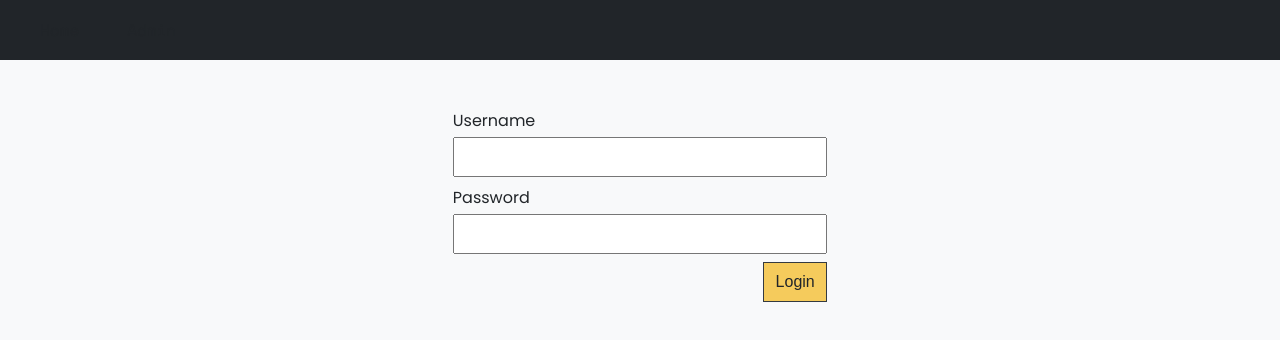
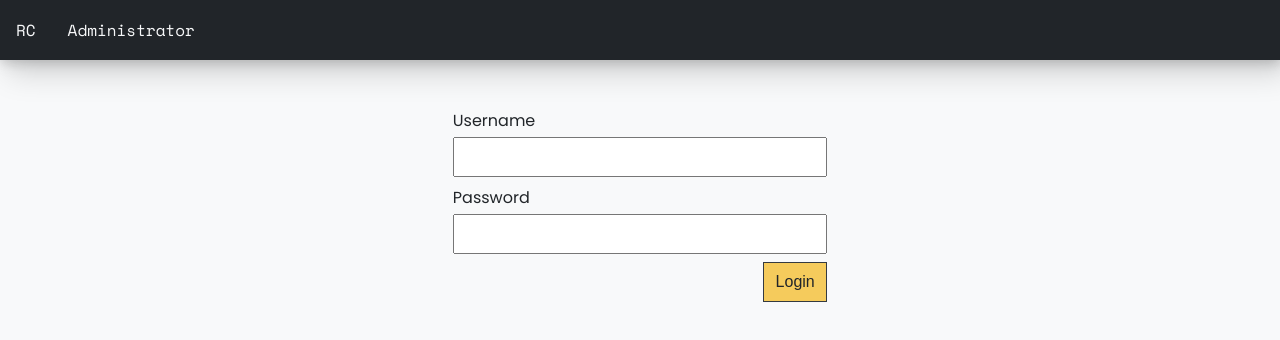
Before and after one commit to Brett-BI/random_choice_blog_react, a React (Create React App) app: page /login in a window 1280 px wide. Shown: the top 340 px of the page. Built offline with nearby package versions, Linux system fonts and the light colour scheme.

Commit message:
Header styling: header on-hover events and collapsed styling on one screen.

```diff
--- a/src/App.scss
+++ b/src/App.scss
@@ -10,6 +10,8 @@ $bg-light: #f8f9fa;
 $bg-medium: #adb5bd;
 $bg-dark: #343a40;
 $bg-darker: #212529;
+$shadow-default: 0 2px 10px 0 rgba(0,0,0,.1), 2px 4px 15px 0 rgba(0,0,0,.1), 8px 14px 30px 0 (rgba(0,0,0,.15));
+$shadow-hover: 0 6px 25px 0 rgba(0,0,0,.1), 4px 8px 34px 0 rgba(0,0,0,.1), 12px 18px 44px 0 (rgba(0,0,0,.15));
 
 * {
   font-size: 16px;
@@ -104,7 +106,7 @@ label {
 
 a {
   text-decoration: none;
-  color: $text-dark;
+  color: inherit;
 }
 
 a:visited {
@@ -115,6 +117,10 @@ a:visited {
 
 /* UTILITY CLASSES */
 /* display */
+.hidden {
+  display: none;
+}
+
 .d-block {
   display: block;
 }
@@ -218,11 +224,12 @@ a:visited {
   border: 1px solid $bg-medium;
   padding: 1rem;
   background: $bg-lighter;
-  box-shadow: 0 2px 10px 0 rgba(0,0,0,.25);
+  box-shadow: $shadow-default;
   transition: transform 150ms, box-shadow 150ms;
 }
 
 .card:hover {
-  transform: scale(1.025);
-  box-shadow: 0 6px 25px 0 rgba(0,0,0,.25);
+  transform: scale(1.02);
+  /*box-shadow: 0 6px 25px 0 rgba(0,0,0,.25);*/
+  box-shadow: $shadow-hover;
 }
--- a/src/components/article/Articles.js
+++ b/src/components/article/Articles.js
@@ -25,7 +25,7 @@ class Articles extends React.Component {
 
     if(!this.state.articles.length) {
       this.setState({ ...this.state, loading: true });
-      let articles = await getArticles(3);
+      let articles = await getArticles(5);
 
       if(this._isMounted) {
         console.log(articles);
--- a/src/components/header/Header.js
+++ b/src/components/header/Header.js
@@ -9,7 +9,32 @@ class Header extends React.Component {
 
     constructor(props) {
         super(props);
-        this.state = {};
+        this.state = {
+            displayState: 'full',
+            hideSubNav: true
+        };
+        this.handleScroll = this.handleScroll.bind(this);
+        this.handleBrandClick = this.handleBrandClick.bind(this);
+    }
+
+    componentDidMount() {
+        this.setState({ ...this.state, displayState: 'full', hideSubNav: true });
+        window.addEventListener('scroll', () => {
+            console.log(window.scrollY);
+            this.handleScroll(window.scrollY);
+        })
+    }
+
+    handleScroll(scroll) {
+        if(scroll > 60) {
+            this.setState({ ...this.state, displayState: 'minimal' });
+        } else {
+            this.setState({ ...this.state, displayState: 'full' });
+        }
+    }
+
+    handleBrandClick(e) {
+        this.setState({ ...this.state, hideSubNav: !this.state.hideSubNav });
     }
 
     render() {
@@ -18,20 +43,16 @@ class Header extends React.Component {
         if(this.props.user) {
             isLoggedIn = this.props.user.isLoggedIn;
         }
+
         console.log(`is admin? ${window.location.pathname.includes('/admin')}`);
         return (
-            <header>
-                <nav>
-                    <ul>
-                        <li>
-                            <Link to="/">Home</Link>
-                        </li>
-                        <li>
-                            <Link className={ window.location.pathname.includes('/admin') ? "active" : null } to="/admin">Admin</Link>
-                        </li>
-                    </ul>
+            <header className={ this.state.displayState }>
+                <span className={ `${this.state.displayState === "minimal" ? 'brand' : 'hidden'}` } onClick={ this.handleBrandClick }><Link to="/">RC</Link></span>
+                <nav className={ this.state.hideSubNav ? "hide" : "show"}>
+                    <span className={ `${this.state.displayState === "minimal" ? 'nav-item' : 'brand'}` }><Link to="/">{ this.state.displayState === "minimal" ? 'Home' : 'RC' }</Link></span>
+                    <span className="nav-item"><Link className={ window.location.pathname.includes('/admin') ? ", active" : '' } to="/admin">Administrator</Link></span>
                 </nav>
-                <span className="logout">{ isLoggedIn ? <Link to="/logout">Logout</Link> : null }</span>
+                <span className={ `${this.state.displayState === "minimal" ? 'hidden' : 'logout'}` }>{ isLoggedIn ? <Link to="/logout">Logout</Link> : null }</span>
             </header>
         )
     }
--- a/src/components/header/Header.scss
+++ b/src/components/header/Header.scss
@@ -10,37 +10,47 @@ $bg-light: #f8f9fa;
 $bg-medium: #adb5bd;
 $bg-dark: #343a40;
 $bg-darker: #212529;
+$shadow-default: 0 2px 10px 0 rgba(0,0,0,.1), 2px 4px 15px 0 rgba(0,0,0,.1), 8px 14px 30px 0 (rgba(0,0,0,.15));
+$shadow-hover: 0 6px 25px 0 rgba(0,0,0,.1), 4px 8px 34px 0 rgba(0,0,0,.1), 12px 18px 44px 0 (rgba(0,0,0,.15));
+
+/* NAV specific */
+$headerMinimalSize: 60px;
+$navItemMinimalSize: 40px;
 
 
 @media only screen and (min-width: 1201px){
 
-    header {
+    header.full {
         grid-area: h;
         background-color: $bg-darker;
         color: $text-light;
         display: flex;
         justify-content: space-between;
         align-items: center;
-        padding: 0 2rem;
         font-family: 'Space Mono', monospace;
+        box-shadow: $shadow-default;
 
         nav {
             height: 100%;
+            display: flex;
+            justify-content: space-between;
 
-        ul {
-            list-style: none;
-            display: flex;
-            align-items: center;
-            margin: 0;
-            height: 100%;
-            padding: 0;
+            .brand {
+                padding: 0 1rem;
+                display: flex;
+                align-items: center;
+            }
 
-            li {
-                display: inline;
-                margin-right: 2rem;
-                padding: 0 .5rem;
-                height: 100%;
-                transition: background-color 150ms;
+            .brand:hover {
+                background-color: $bg-darker;
+            }
+
+            .nav-item {
+                padding: 0 1rem;
+                display: flex;
+                align-items: center;
+                border-bottom: 3px solid transparent;
+                transition: border-bottom 150ms;
 
                 a {
                     height: 100%;
@@ -49,17 +59,21 @@ $bg-darker: #212529;
                 }
             }
 
-            li:hover {
-                background-color: $bg-dark;
+            .nav-item:hover {
+                border-bottom: 3px solid $accent-gold;
             }
+            /*.nav-item:not(.brand):hover {
+                background-color: $bg-medium;
+            }*/
         }
-    }
 
         .logout {
            font-weight: bold;
            height: 100%;
            padding: 0 .5rem;
-           transition: background-color 150ms;
+           margin-right: .5rem;
+           border-bottom: 3px solid transparent;
+           transition: border-bottom 150ms;
 
            a {
                height: 100%;
@@ -74,7 +88,158 @@ $bg-darker: #212529;
         }
 
         .logout:hover {
-            background-color: $bg-dark;
+            border-bottom: 3px solid $accent-gold;
+        }
+    }
+
+    header.minimal {
+        position: fixed;
+        top: 1rem;
+        left: 1rem;
+        background-color: transparent;
+        display: flex;
+        justify-content: space-around;
+
+        .brand {
+            background-color: $accent-gold;
+            color: $text-dark;
+            font-weight: bold;
+            height: $headerMinimalSize;
+            width: $headerMinimalSize;
+            margin-right: 1rem;
+            display: flex;
+            justify-content: center;
+            align-items: center;
+            box-shadow: $shadow-default;
+            animation: brandOnUse .5s;
+            cursor: pointer;
+            transition: transform 150ms;
+
+            a {
+                width: $headerMinimalSize - 8px;
+                height: $headerMinimalSize - 20px;
+                display: flex;
+                justify-content: center;
+                align-items: center;
+                margin: auto;
+                transition: border-right 50ms;
+                animation: brandLinkOnUse .75s;
+                border-right: 3px solid $bg-dark;
+            }
+        }
+
+        .brand:hover {
+            transform: scale(1.05);
+        }
+
+        @keyframes brandOnUse {
+            0% {
+                transform: scale(.4);
+                box-shadow: $shadow-default;
+            }
+            50% {
+                transform: scale(1.1);
+                box-shadow: $shadow-hover;
+            }
+            100% {
+                transform: scale(1);
+                box-shadow: $shadow-default;
+            }
+        }
+
+        @keyframes brandLinkOnUse {
+            0% {
+                border-right: none;
+            }
+
+            64% {
+                border-right: none;
+            }
+
+            65% {
+                border-right: 1px solid $bg-dark;
+            }
+
+            100% {
+                border-right: 3px solid $bg-dark;
+            }
+        }
+
+        nav {
+            /*background-color: $bg-darker;*/
+            background-color: transparent;
+            color: $text-light;
+            display: none;
+            flex-direction: column;
+            box-sizing: content-box;
+
+            .nav-item {
+                display: flex;
+                align-items: center;
+                height: 40px;
+                background-color: $accent-gold;
+                color: $text-dark;
+                padding: 6px 4px;
+                margin-bottom: .5rem;
+                transition: box-shadow 250ms, transform 250ms;
+                box-shadow: $shadow-default;
+                animation: navItemShow .5s;
+                transform-origin: 0 1rem;
+
+                a {
+                    display: flex;
+                    align-items: center;
+                    height: 100%;
+                    border-left: 3px solid transparent;
+                    padding-left: 6px;
+                }
+            }
+
+            .nav-item:hover {
+                /*border-right: 3px solid $accent-gold;*/
+                box-shadow: $shadow-hover;
+                transform: scale(1.05);
+
+                a {
+                    border-left: 3px solid $bg-dark;
+                }
+            }
+
+            @keyframes navItemShow {
+                0% {
+                    transform: scale(.4);
+                    box-shadow: $shadow-default
+                }
+                50% {
+                    transform: scale(1.1);
+                    box-shadow: $shadow-hover;
+                }
+                100% {
+                    transform: scale(1);
+                    box-shadow: $shadow-default
+                }
+            }
+        }
+
+        nav.hide {
+            display: none;
+        }
+
+        nav.show {
+            display: flex;
+            transform-origin: 0 0;
+            animation: navShow .25s;
+        }
+
+        @keyframes navShow {
+            0% {
+                transform: scale(.5);
+                opacity: 0;
+            }
+            100% {
+                transform: scale(1);
+                opacity: 1;
+            }
         }
     }
 }
```
